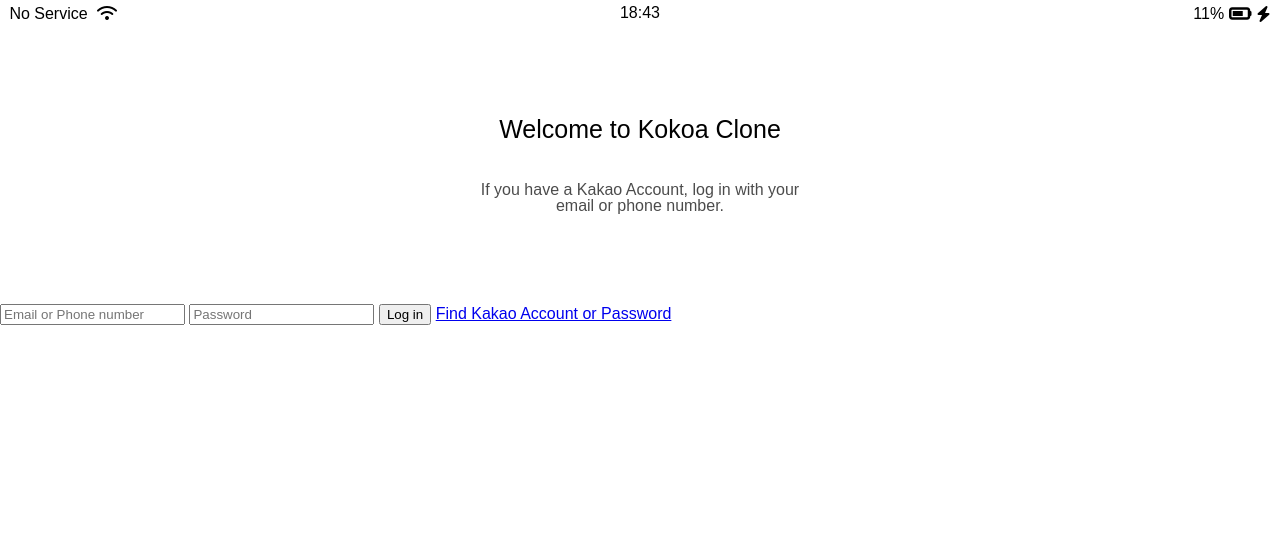
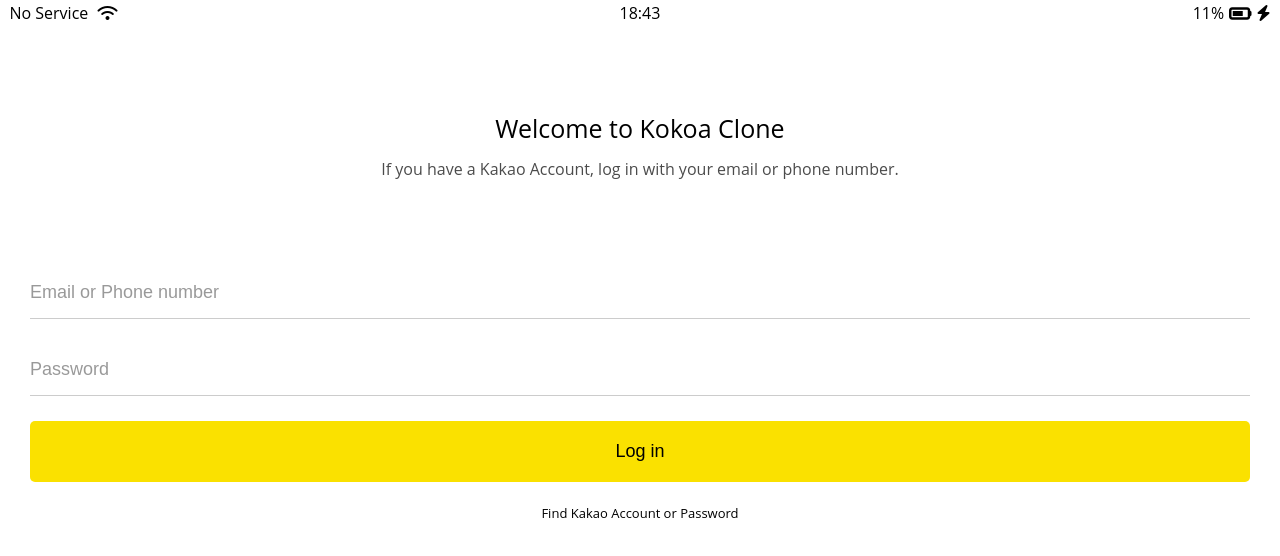
Before and after one commit to starlash7/Kakao-clone, a plain HTML site: page index.html in a window 1280 px wide. Drawn offline with Linux system fonts and the light colour scheme.

Commit message:
4. Log-in form

```diff
--- a/css/reset.css
+++ b/css/reset.css
@@ -127,3 +127,7 @@ table {
   border-collapse: collapse;
   border-spacing: 0;
 }
+
+input:focus {
+  outline: none;
+}
--- a/css/style.css
+++ b/css/style.css
@@ -1,8 +1,9 @@
 @import "reset.css";
+@import "variables.css";
 @import "status-bar.css";
 
 body {
-  font-family: Arial, Helvetica, sans-serif;
+  font-family: "Open Sans", sans-serif;
 }
 
 .welcome-header {
@@ -12,13 +13,51 @@ body {
   flex-direction: column;
   align-items: center;
 }
-
 .welcome-header__title {
-  margin-bottom: 40px;
+  margin-bottom: 20px;
   font-size: 25px;
 }
-
 .welcome-header__text {
-  width: 25%;
+  width: 60%;
   opacity: 0.7;
 }
+
+#login-form {
+  display: flex;
+  flex-direction: column;
+  margin: 0px 30px;
+}
+
+#login-form input {
+  border: none;
+  padding: 15px 0px;
+  font-size: 18px;
+  margin-bottom: 25px;
+}
+
+#login-form input:not([type="submit"]) {
+  border-bottom: 1px solid rgba(0, 0, 0, 0.2);
+  transition: border-color 0.3s ease-in-out;
+}
+
+#login-form input::placeholder {
+  color: rgba(0, 0, 0, 0.4);
+}
+
+#login-form input:focus {
+  border-color: var(--yellow);
+}
+
+#login-form input[type="submit"] {
+  background-color: var(--yellow);
+  cursor: pointer;
+  padding: 20px 0px;
+  border-radius: 5px;
+}
+
+#login-form a {
+  text-align: center;
+  text-decoration: none;
+  color: inherit;
+  font-size: 13px;
+}
--- /dev/null
+++ b/css/variables.css
@@ -0,0 +1,3 @@
+:root {
+  --yellow: #fae100;
+}
```
